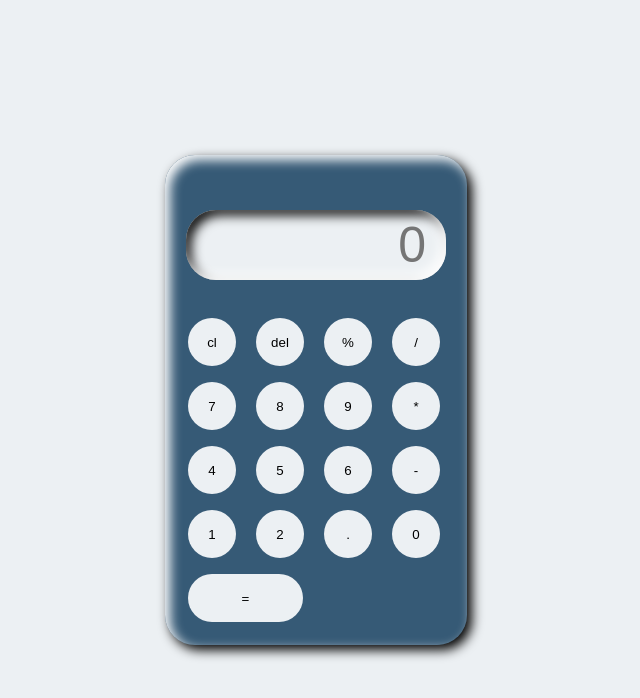
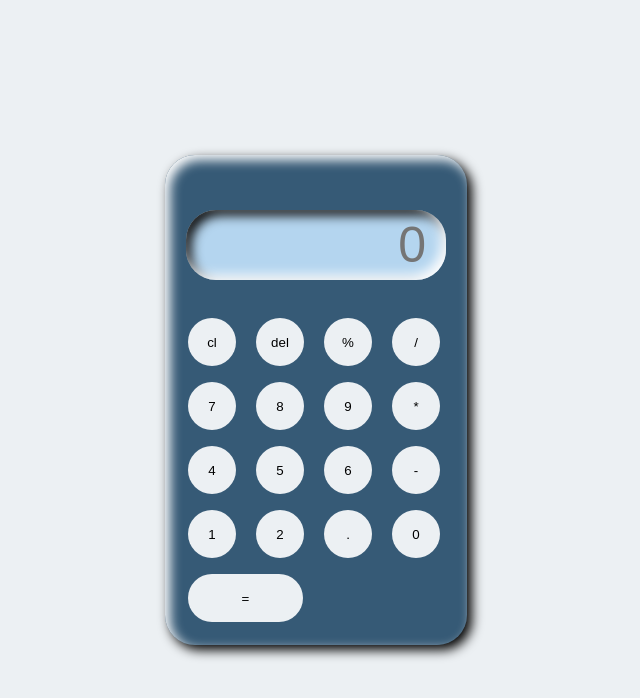
Before and after one commit to mit235/calculator, a plain HTML site: page index.html in a window 1280 px wide. Shown: the whole page, without its empty margins (324-964 px from the left). Drawn offline with Linux system fonts and the light colour scheme.

Commit message:
change in color

```diff
--- a/style.css
+++ b/style.css
@@ -25,7 +25,7 @@ input{
     grid-column: span 4;
     height: 70px;
     width: 260px;
-    background-color: #ecf0f3;
+    background-color: #b4d5ef;
     box-shadow: inset -5px -5px 12px #ffffff,
                 inset  5px 5px 12px rgba(0, 0, 0, 16);
     border: none;
```
